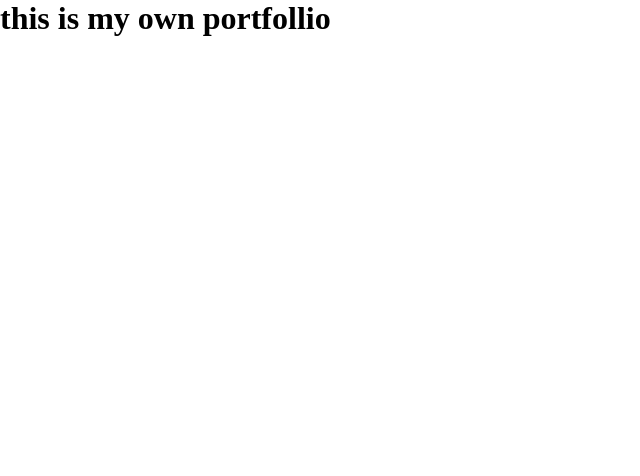
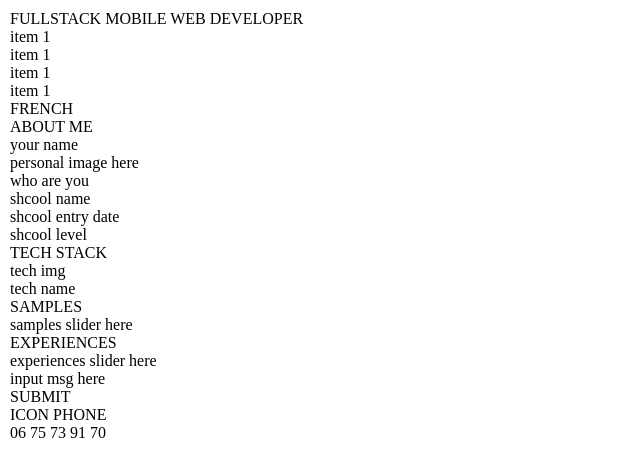
Before and after one commit to marwane1b3/portfolio, a plain HTML site: page index.html in a window 1280 px wide. Shown: the whole page, without its empty margins (0-640 px from the left). Drawn offline with Linux system fonts and the light colour scheme.

Commit message:
static html

```diff
--- a/index.html
+++ b/index.html
@@ -3,10 +3,91 @@
   <head>
     <meta charset="UTF-8" />
     <meta name="viewport" content="width=device-width, initial-scale=1.0" />
-    <title>Marwane</title>
-    <link rel="stylesheet" href="./styles/styles.css" />
+    <meta
+      name="keywords"
+      content="software engineer , javascript , typescript"
+    />
+    <title>MARWANE AKEF</title>
+    <link rel="stylesheet" href="./source/styles/styles.css" />
+    <link rel="icon" type="image/x-icon" href="./source/images/logo.jpeg" />
   </head>
   <body>
-    <h1>this is my own portfollio</h1>
+    <div class="container">
+      <!-- header  -->
+      <div class="header">
+        <div class="header-title-container">
+          <div class="header-title-text">FULLSTACK MOBILE WEB DEVELOPER</div>
+        </div>
+        <div class="navigation-menu-container">
+          <div class="navigation-item-container">item 1</div>
+          <div class="navigation-item-container">item 1</div>
+          <div class="navigation-item-container">item 1</div>
+          <div class="navigation-item-container">item 1</div>
+        </div>
+      </div>
+      <!-- end header -->
+      <!-- language changer -->
+      <div class="langage-container">
+        <div class="dropdown-container">
+          <div class="dropdown">FRENCH</div>
+        </div>
+      </div>
+      <!-- end language changer -->
+      <!-- about me / education -->
+      <div class="about-me-container">
+        <div class="section-title">ABOUT ME</div>
+
+        <div class="about-me-container-personal">
+          <div class="about-me-container-personal-header">
+            <div class="about-me-container-personal-header-text">your name</div>
+            <div class="about-me-container-personal-header-image">
+              personal image here
+            </div>
+          </div>
+          <div class="about-me-container-personal-body">
+            <div class="about-me-container-personal-body-text">who are you</div>
+          </div>
+        </div>
+
+        <div class="education-container">
+          <div class="education-item-container">
+            <div class="education-school-name">shcool name</div>
+            <div class="education-school-date">shcool entry date</div>
+            <div class="education-school-level">shcool level</div>
+          </div>
+        </div>
+      </div>
+      <!-- end about me / education -->
+      <!-- tech stack -->
+      <div class="tech-stack-container">
+        <div class="section-title">TECH STACK</div>
+        <div class="tech-stack-item-container">
+          <div class="tech-stack-image">tech img</div>
+          <div class="tech-stack-name">tech name</div>
+        </div>
+      </div>
+      <!-- end tech stack -->
+      <!-- samples -->
+      <div class="samples-slider-container">
+        <div class="section-title">SAMPLES</div>
+        <div class="slider-samples-container">samples slider here</div>
+      </div>
+      <!-- end samples -->
+      <!-- experiences -->
+      <div class="experiences-slider-container">
+        <div class="section-title">EXPERIENCES</div>
+        <div class="slider-experiences-container">experiences slider here</div>
+      </div>
+      <div class="contact-me-container">
+        <div class="form-submit-container">
+          <div class="input-container">input msg here</div>
+          <div class="submit-me-btn">SUBMIT</div>
+        </div>
+        <div class="phone-number-container">
+          <div class="icon-phone">ICON PHONE</div>
+          <div class="phone-text">06 75 73 91 70</div>
+        </div>
+      </div>
+    </div>
   </body>
 </html>
--- /dev/null
+++ b/source/styles/styles.scss
@@ -0,0 +1,8 @@
+* {
+  margin: 0;
+  padding: 0;
+}
+
+.container {
+  margin: 10px 10px 0 10px;
+}
--- a/styles/styles.scss
+++ /dev/null
@@ -1,3 +0,0 @@
-* {
-  margin: 0;
-}
```
Also changed, not shown: source/images/logo.jpeg (added), source/styles/styles.css (added), styles/styles.css (deleted), 4 other files.
